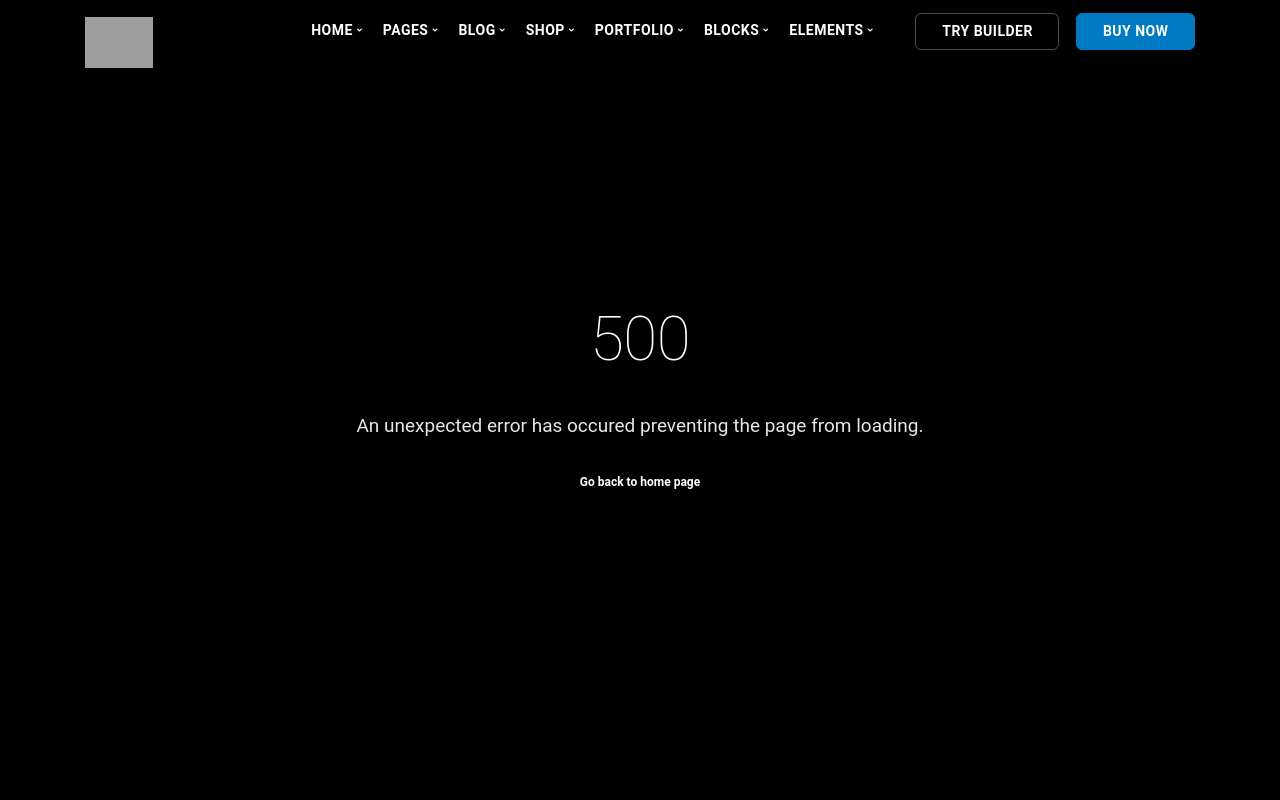
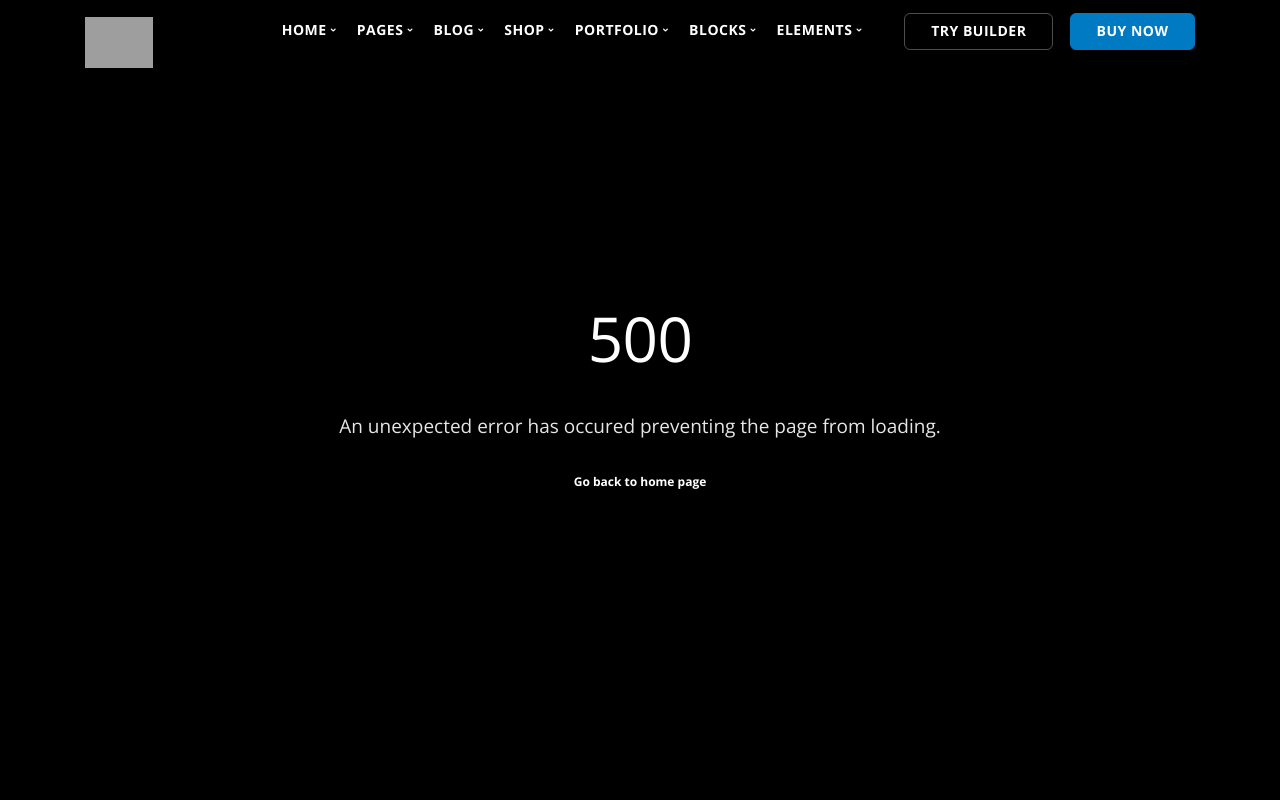
Before and after one commit to rahulbodara/benefitmall, a Django app: template app/templates/500 2.html in a window 1280 px wide. Run offline with Django 3.2, Linux system fonts and the light colour scheme; the template is opened without the code that fills it, so the values that code supplies are empty; grey boxes are pictures that could not be loaded.

Commit message:
Switch font back to Open Sans

```diff
--- a/app/static/less/theme-variables.less
+++ b/app/static/less/theme-variables.less
@@ -28,10 +28,10 @@
 
 @base-line-height: 1.85714285714286em;
 
-@body-font: 'Roboto';
-@heading-font: 'Roboto';
-@button-font: 'Roboto';
-@nav-item-font: 'Roboto';
+@body-font: 'Open Sans';
+@heading-font: 'Open Sans';
+@button-font: 'Open Sans';
+@nav-item-font: 'Open Sans';
 
 @h1-size: 3.14285714285714em;
 @h2-size: 2.35714285714286em;
```
Also changed, not shown: app/static/css/theme.css, 1 other file.
